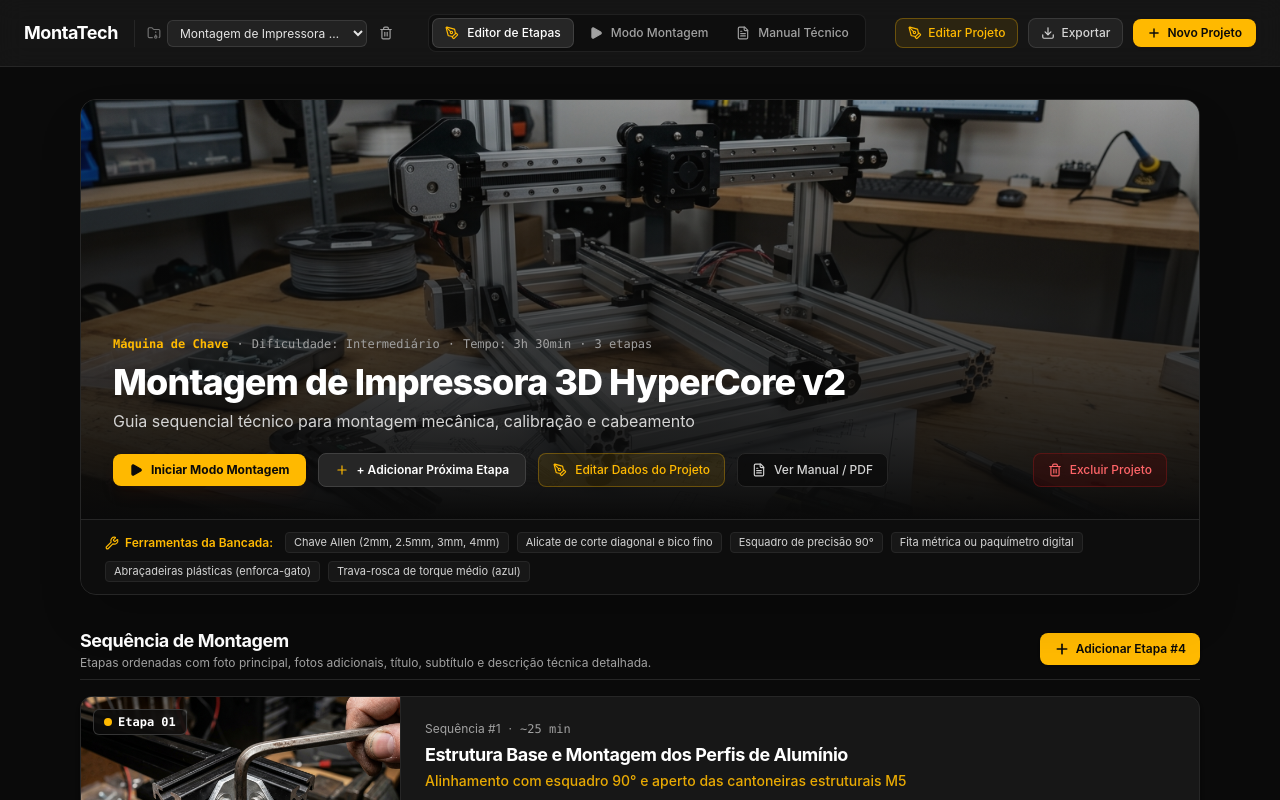
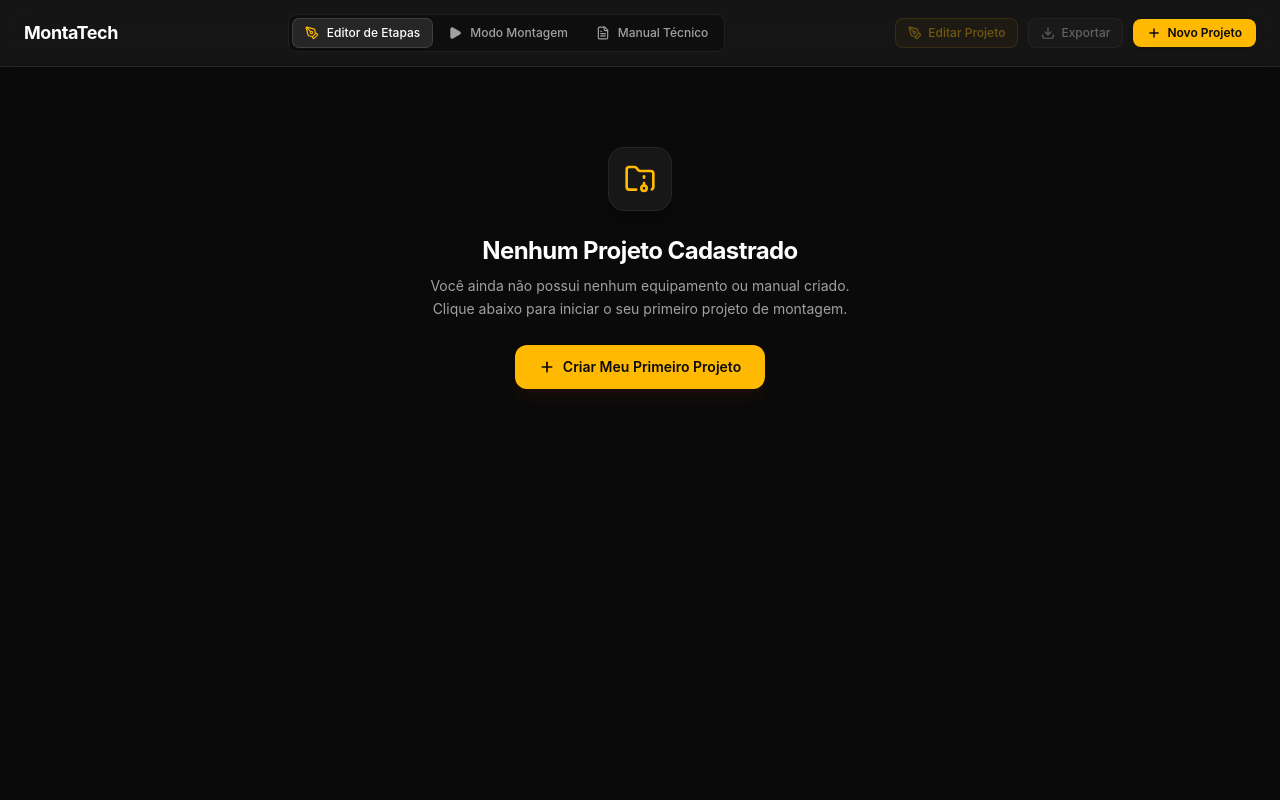
Before and after one commit to lmberaldo-pixel/Manual-app, a React (Vite) app: page / in a window 1280 px wide. Shown: the top 800 px of the page. Built offline with nearby package versions, Linux system fonts and the light colour scheme.

Commit message:
fix: remove default initial sample project for clean start

```diff
--- a/src/App.tsx
+++ b/src/App.tsx
@@ -7,7 +7,6 @@ import {
   setCurrentProjectId,
   exportProjectToJson,
 } from './utils/storage';
-import { INITIAL_SAMPLE_PROJECT } from './sampleData';
 import { Header } from './components/Header';
 import { StepCard } from './components/StepCard';
 import { StepModal } from './components/StepModal';
@@ -28,6 +27,7 @@ import {
   ArrowRight,
   Trash2,
   PenTool,
+  FolderArchive,
 } from 'lucide-react';
 
 export default function App() {
@@ -55,7 +55,7 @@ export default function App() {
 
   // Current active project
   const currentProject = useMemo(() => {
-    return projects.find((p) => p.id === currentId) || projects[0];
+    return projects.find((p) => p.id === currentId) || projects[0] || null;
   }, [projects, currentId]);
 
   // Sync to storage
@@ -183,20 +183,14 @@ export default function App() {
     }
 
     const remainingProjects = projects.filter((p) => p.id !== projectId);
+    setProjects(remainingProjects);
 
     if (remainingProjects.length === 0) {
-      const freshSample: EquipmentProject = {
-        ...INITIAL_SAMPLE_PROJECT,
-        id: `proj_${Date.now()}`,
-        updatedAt: new Date().toISOString(),
-      };
-      setProjects([freshSample]);
-      setCurrentId(freshSample.id);
-    } else {
-      setProjects(remainingProjects);
-      if (currentId === projectId) {
-        setCurrentId(remainingProjects[0].id);
-      }
+      setCurrentId('');
+      localStorage.removeItem('montatech_saved_projects_v1');
+      localStorage.removeItem('montatech_current_project_id_v1');
+    } else if (currentId === projectId) {
+      setCurrentId(remainingProjects[0].id);
     }
   };
 
@@ -222,7 +216,28 @@ export default function App() {
 
       {/* Main Content by ViewMode */}
       <main className="flex-1 pb-16">
-        {viewMode === 'assembly' ? (
+        {!currentProject ? (
+          <div className="max-w-4xl mx-auto px-4 py-20 text-center space-y-6">
+            <div className="w-16 h-16 mx-auto rounded-2xl bg-neutral-900 border border-neutral-800 flex items-center justify-center text-amber-400 shadow-xl">
+              <FolderArchive className="w-8 h-8" />
+            </div>
+            <div className="space-y-2">
+              <h2 className="text-2xl font-bold text-white tracking-tight">
+                Nenhum Projeto Cadastrado
+              </h2>
+              <p className="text-sm text-neutral-400 max-w-md mx-auto leading-relaxed">
+                Você ainda não possui nenhum equipamento ou manual criado. Clique abaixo para iniciar o seu primeiro projeto de montagem.
+              </p>
+            </div>
+            <button
+              onClick={() => setIsNewProjectModalOpen(true)}
+              className="inline-flex items-center gap-2 px-6 py-3 text-sm font-semibold text-neutral-950 bg-amber-400 hover:bg-amber-300 rounded-xl transition-colors shadow-lg shadow-amber-950/30"
+            >
+              <Plus className="w-4 h-4 stroke-[2.5]" />
+              <span>Criar Meu Primeiro Projeto</span>
+            </button>
+          </div>
+        ) : viewMode === 'assembly' ? (
           <AssemblyMode
             project={currentProject}
             onExitToEditor={() => setViewMode('editor')}
--- a/src/components/Header.tsx
+++ b/src/components/Header.tsx
@@ -3,7 +3,7 @@ import { ViewMode, EquipmentProject } from '../types';
 import { Plus, Play, PenTool, FileText, Download, FolderArchive, Trash2 } from 'lucide-react';
 
 interface HeaderProps {
-  currentProject: EquipmentProject;
+  currentProject: EquipmentProject | null;
   projects: EquipmentProject[];
   viewMode: ViewMode;
   onSelectViewMode: (mode: ViewMode) => void;
@@ -41,6 +41,7 @@ export const Header: React.FC<HeaderProps> = ({
         </a>
 
         {/* Project Switcher Select */}
+        {projects.length > 0 && currentProject && (
           <div className="hidden sm:flex items-center gap-1.5 pl-3 border-l border-neutral-800 text-xs text-neutral-400">
             <FolderArchive className="w-3.5 h-3.5 text-neutral-500" />
             <select
@@ -64,6 +65,7 @@ export const Header: React.FC<HeaderProps> = ({
               <Trash2 className="w-3.5 h-3.5" />
             </button>
           </div>
+        )}
       </div>
 
       {/* Zone 2: Navigation Links / Segmented Mode Selector */}
@@ -109,8 +111,9 @@ export const Header: React.FC<HeaderProps> = ({
       <div className="flex items-center gap-2.5">
         <button
           onClick={onOpenEditProjectModal}
+          disabled={!currentProject}
           title="Editar dados e capa deste projeto"
-          className="hidden sm:flex items-center gap-1.5 px-3 py-1.5 text-xs font-medium text-amber-400 bg-amber-400/10 hover:bg-amber-400/20 border border-amber-400/30 rounded-lg transition-colors whitespace-nowrap"
+          className="hidden sm:flex items-center gap-1.5 px-3 py-1.5 text-xs font-medium text-amber-400 bg-amber-400/10 hover:bg-amber-400/20 disabled:opacity-40 disabled:cursor-not-allowed border border-amber-400/30 rounded-lg transition-colors whitespace-nowrap"
         >
           <PenTool className="w-3.5 h-3.5" />
           <span>Editar Projeto</span>
@@ -118,8 +121,9 @@ export const Header: React.FC<HeaderProps> = ({
 
         <button
           onClick={onExportProject}
+          disabled={!currentProject}
           title="Baixar backup JSON deste projeto"
-          className="hidden md:flex items-center gap-1.5 px-3 py-1.5 text-xs font-medium text-neutral-300 bg-neutral-800/80 border border-neutral-700/80 rounded-lg hover:bg-neutral-700/80 hover:text-white transition-colors whitespace-nowrap"
+          className="hidden md:flex items-center gap-1.5 px-3 py-1.5 text-xs font-medium text-neutral-300 bg-neutral-800/80 disabled:opacity-40 disabled:cursor-not-allowed border border-neutral-700/80 rounded-lg hover:bg-neutral-700/80 hover:text-white transition-colors whitespace-nowrap"
         >
           <Download className="w-3.5 h-3.5" />
           <span>Exportar</span>
--- a/src/utils/storage.ts
+++ b/src/utils/storage.ts
@@ -1,5 +1,4 @@
 import { EquipmentProject } from '../types';
-import { INITIAL_SAMPLE_PROJECT } from '../sampleData';
 
 const STORAGE_PROJECTS_KEY = 'montatech_saved_projects_v1';
 const STORAGE_CURRENT_ID_KEY = 'montatech_current_project_id_v1';
@@ -8,17 +7,16 @@ export function loadAllProjects(): EquipmentProject[] {
   try {
     const raw = localStorage.getItem(STORAGE_PROJECTS_KEY);
     if (!raw) {
-      saveAllProjects([INITIAL_SAMPLE_PROJECT]);
-      return [INITIAL_SAMPLE_PROJECT];
+      return [];
     }
     const parsed = JSON.parse(raw);
-    if (Array.isArray(parsed) && parsed.length > 0) {
+    if (Array.isArray(parsed)) {
       return parsed;
     }
-    return [INITIAL_SAMPLE_PROJECT];
+    return [];
   } catch (err) {
     console.error('Error loading projects from storage:', err);
-    return [INITIAL_SAMPLE_PROJECT];
+    return [];
   }
 }
 
@@ -33,10 +31,9 @@ export function saveAllProjects(projects: EquipmentProject[]): void {
 export function getCurrentProjectId(): string {
   try {
     const currentId = localStorage.getItem(STORAGE_CURRENT_ID_KEY);
-    if (currentId) return currentId;
-    return INITIAL_SAMPLE_PROJECT.id;
+    return currentId || '';
   } catch {
-    return INITIAL_SAMPLE_PROJECT.id;
+    return '';
   }
 }
 
```
Lines whose indentation alone changed are shown as unchanged.
